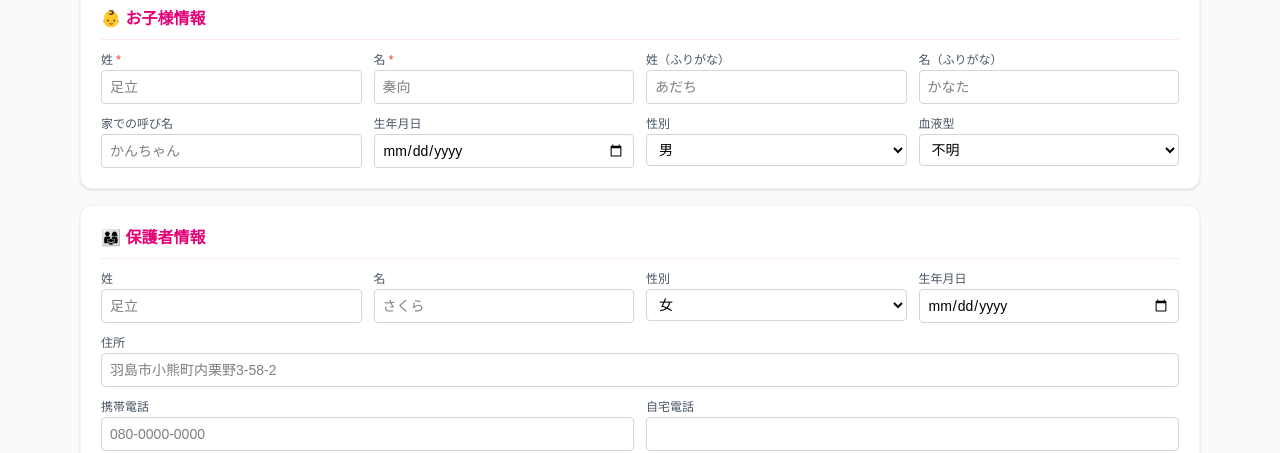
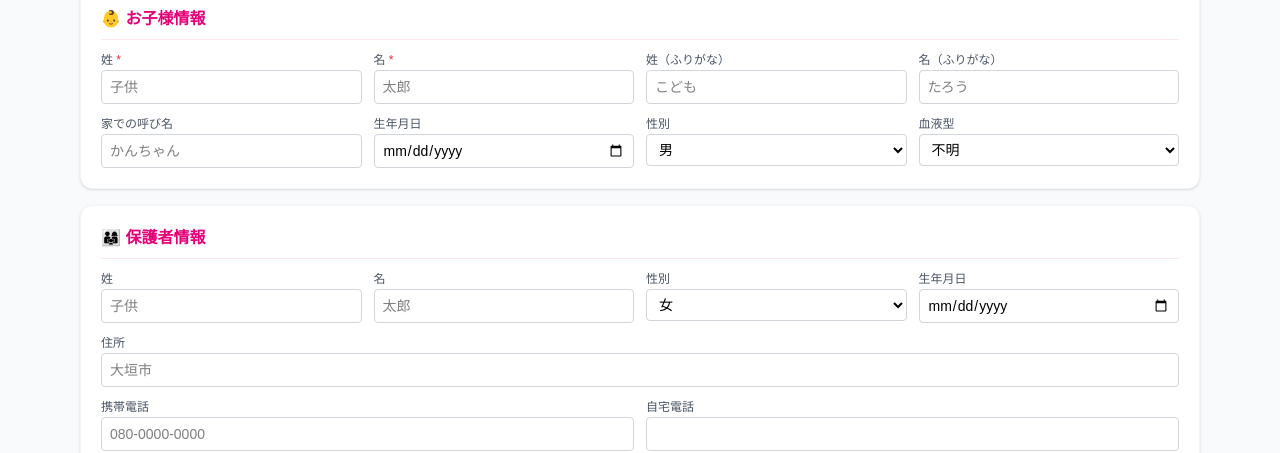
Before and after one commit to kodomopippigifu/pippi-crm, a Next.js app: page /members/new in a window 1280 px wide. Shown: the part 293-746 px from the top of the page. Built offline with nearby package versions, Linux system fonts and the light colour scheme.

Commit message:
update form placeholders to 子供太郎 and 大垣市

```diff
--- a/components/MemberForm.tsx
+++ b/components/MemberForm.tsx
@@ -110,19 +110,19 @@ export default function MemberForm({ initial, memberId }: { initial?: Partial<Fo
         <div className="grid grid-cols-2 md:grid-cols-4 gap-3 mb-3">
           <div>
             <label className={labelCls}>姓 <span className="text-red-500">*</span></label>
-            <input className={inputCls} value={form.last_name} onChange={e => set('last_name', e.target.value)} placeholder="足立" />
+            <input className={inputCls} value={form.last_name} onChange={e => set('last_name', e.target.value)} placeholder="子供" />
           </div>
           <div>
             <label className={labelCls}>名 <span className="text-red-500">*</span></label>
-            <input className={inputCls} value={form.first_name} onChange={e => set('first_name', e.target.value)} placeholder="奏向" />
+            <input className={inputCls} value={form.first_name} onChange={e => set('first_name', e.target.value)} placeholder="太郎" />
           </div>
           <div>
             <label className={labelCls}>姓（ふりがな）</label>
-            <input className={inputCls} value={form.last_name_kana} onChange={e => set('last_name_kana', e.target.value)} placeholder="あだち" />
+            <input className={inputCls} value={form.last_name_kana} onChange={e => set('last_name_kana', e.target.value)} placeholder="こども" />
           </div>
           <div>
             <label className={labelCls}>名（ふりがな）</label>
-            <input className={inputCls} value={form.first_name_kana} onChange={e => set('first_name_kana', e.target.value)} placeholder="かなた" />
+            <input className={inputCls} value={form.first_name_kana} onChange={e => set('first_name_kana', e.target.value)} placeholder="たろう" />
           </div>
         </div>
         <div className="grid grid-cols-2 md:grid-cols-4 gap-3">
@@ -160,11 +160,11 @@ export default function MemberForm({ initial, memberId }: { initial?: Partial<Fo
         <div className="grid grid-cols-2 md:grid-cols-4 gap-3 mb-3">
           <div>
             <label className={labelCls}>姓</label>
-            <input className={inputCls} value={form.guardian.last_name} onChange={e => setGuardian('last_name', e.target.value)} placeholder="足立" />
+            <input className={inputCls} value={form.guardian.last_name} onChange={e => setGuardian('last_name', e.target.value)} placeholder="子供" />
           </div>
           <div>
             <label className={labelCls}>名</label>
-            <input className={inputCls} value={form.guardian.first_name} onChange={e => setGuardian('first_name', e.target.value)} placeholder="さくら" />
+            <input className={inputCls} value={form.guardian.first_name} onChange={e => setGuardian('first_name', e.target.value)} placeholder="太郎" />
           </div>
           <div>
             <label className={labelCls}>性別</label>
@@ -179,7 +179,7 @@ export default function MemberForm({ initial, memberId }: { initial?: Partial<Fo
         </div>
         <div className="mb-3">
           <label className={labelCls}>住所</label>
-          <input className={inputCls} value={form.guardian.address} onChange={e => setGuardian('address', e.target.value)} placeholder="羽島市小熊町内栗野3-58-2" />
+          <input className={inputCls} value={form.guardian.address} onChange={e => setGuardian('address', e.target.value)} placeholder="大垣市" />
         </div>
         <div className="grid grid-cols-2 gap-3">
           <div>
```
